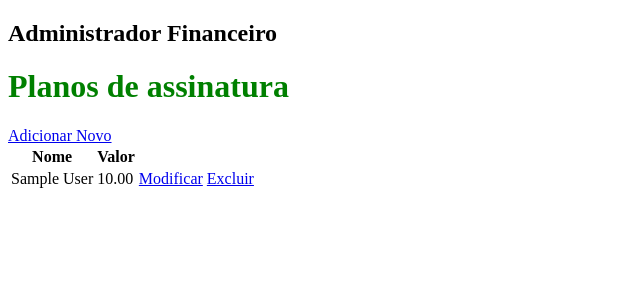
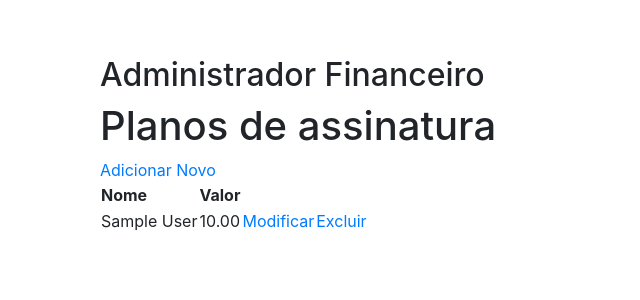
Before and after one commit to williamabreu/fake-sysadmin, a Django app: page /listar-planos/ in a window 1280 px wide. Shown: the top 300 px of the page, without its empty margins (0-640 px from the left). Run offline with Django 3.2, Linux system fonts and the light colour scheme; tables that the repository leaves empty hold one stand-in row (values such as "Sample post"); some libraries are stand-ins or nearby versions.

Commit message:
Modularizado front-end em alto-nível
Usando herança de templates do jinja/django.

```diff
--- a/src/Base/templates/site/base.html
+++ b/src/Base/templates/site/base.html
@@ -1,13 +1,36 @@
 {% load static %}
-
 <!DOCTYPE html>
-<html>
+<html lang="pt-br">
 <head>
   <meta charset="utf-8">
-  <link rel='stylesheet' href="{% static 'style.css' %}">
+  <meta name="viewport" content="width=device-width, initial-scale=1, shrink-to-fit=no">
+  <link rel='stylesheet' href="{% static 'css/bootstrap.min.css' %}">
   <title>SysAdmin</title>
 </head>
 <body>
-  {% block body %}{% endblock body %}
+  <div class="container">
+    <div class="row">
+      <div class="col">
+        <h2 class="mt-5 text-right">
+          <small class="text-muted">{% block user_title %}{% endblock user_title %}</small>
+        </h2>
+      </div>
+    </div>
+    <div class="row">
+      <div class="col">
+        <h1 class="mt-2 text-left">{% block frame_title %}{% endblock frame_title %}</h1>
+      </div>
+    </div>
+    <div class="row">
+      <div class="col">
+        <div class="container">
+          {% block body %}{% endblock body %}
+        </div>
+      </div>
+    </div>
+  </div>
+  <script src="{% static 'js/jquery.slim.min.js' %}"></script>
+  <script src="{% static 'js/popper.min.js' %}"></script>
+  <script src="{% static 'js/bootstrap.min.js' %}"></script>
 </body>
 </html>
```
